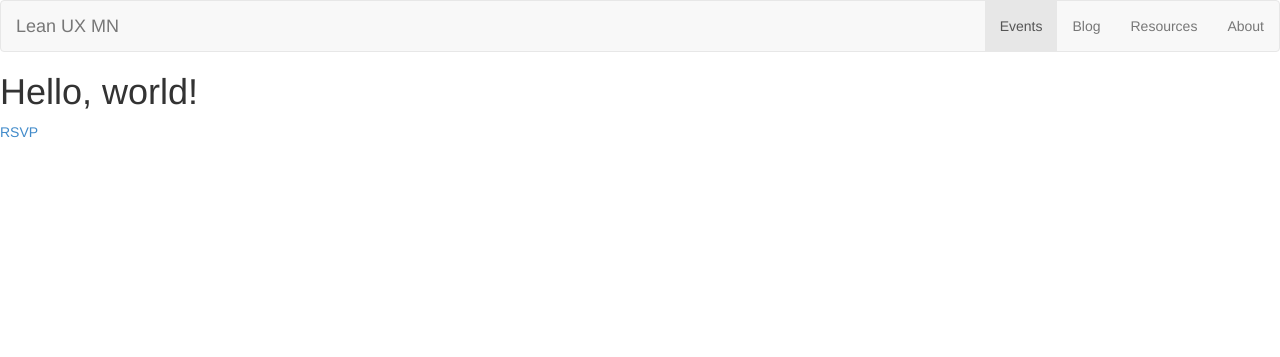
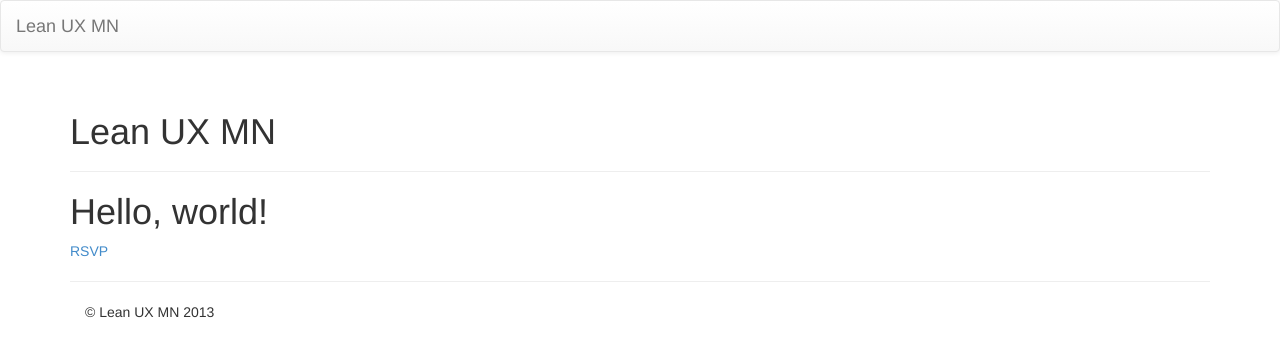
Before and after one commit to linoleumtile/LeanUXMN, a Jekyll site: the page built from events.html, in a window 1280 px wide. Shown: the top 357 px of the page. Built offline with Jekyll 4.4.1, drawn with Linux system fonts in a browser that asks for light colours; Markdown is read by kramdown in place of the engine named in the settings.

Commit message:
Hooked up events with jekyll template

```diff
--- a/events.html
+++ b/events.html
@@ -1,46 +1,7 @@
-<!DOCTYPE html>
-<html>
-  <head>
-    <title>Events</title>
-    <meta name="viewport" content="width=device-width, initial-scale=1.0">
-    <!-- Bootstrap -->
-    <link href="css/bootstrap.min.css" rel="stylesheet" media="screen">
+---
+layout: default
+title: Lean UX MN Events
+---
 
-    <!-- HTML5 shim and Respond.js IE8 support of HTML5 elements and media queries -->
-    <!--[if lt IE 9]>
-      <script src="../../assets/js/html5shiv.js"></script>
-      <script src="../../assets/js/respond.min.js"></script>
-    <![endif]-->
-  </head>
-  <body>
-
-    <nav class="navbar navbar-default" role="navigation">
-      <div class="navber-header">
-        <button type="button" class="navbar-toggle" data-toggle="collapse" data-target=".navbar-ex1-collapse">
-          <span class="sr-only">Toggle navigation</span>
-          <span class="icon-bar"></span>
-          <span class="icon-bar"></span>
-          <span class="icon-bar"></span>
-        </button>
-        <a class="navbar-brand" href="index.html">Lean UX MN</a>
-      </div><!--navbar-header-->
-      <div class="collapse navbar-collapse navbar-ex1-collapse">
-        <ul class="nav navbar-nav navbar-right">
-          <li class="active"><a href="events.html">Events</a></li>
-          <li><a href="#">Blog</a></li>
-          <li><a href="#">Resources</a></li>
-          <li><a href="#">About</a></li>
-        </ul>
-      </div><!--navbar-collapse-->
-    </nav>
-
-    <h1>Hello, world!</h1>
-    <p><a href="http://www.meetup.com/LeanUXMN/events/137393062/" data-event="137393062" class="mu-rsvp-btn">RSVP</a></p>
-    <!-- jQuery (necessary for Bootstrap's JavaScript plugins) -->
-    <script src="//code.jquery.com/jquery.js"></script>
-    <!-- Include all compiled plugins (below), or include individual files as needed -->
-    <script src="js/bootstrap.min.js"></script>
-    <!--Meetup RSVP button script-->
-    <script>!function(d,s,id){var js,fjs=d.getElementsByTagName(s)[0];if(!d.getElementById(id)){js=d.createElement(s); js.id=id;js.async=true;js.src="https://secure.meetup.com/3245529744623182445/script/api/mu.btns.js?id=j5topomb43c7p3i5nhcki45orh";fjs.parentNode.insertBefore(js,fjs);}}(document,"script","mu-bootjs");</script>
-  </body>
-</html>
+<h1>Hello, world!</h1>
+<p><a href="http://www.meetup.com/LeanUXMN/events/137393062/" data-event="137393062" class="mu-rsvp-btn">RSVP</a></p>
```
